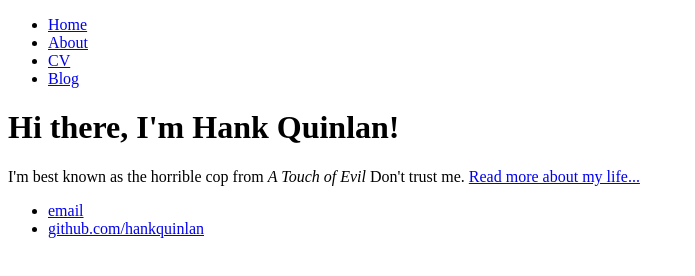
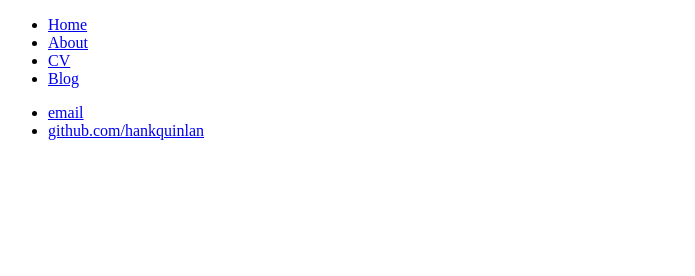
Before and after one commit to allison-lim/allison-lim.github.io, a plain HTML site: page index.html in a window 1280 px wide. Shown: the whole page, without its empty margins (0-695 px from the left). Drawn offline with Linux system fonts and the light colour scheme.

Commit message:
Update index.html

```diff
--- a/index.html
+++ b/index.html
@@ -13,10 +13,6 @@
     		</ul>
 		</nav>
 		<div class="container">
-    		<div class="blurb">
-        		<h1>Hi there, I'm Hank Quinlan!</h1>
-				<p>I'm best known as the horrible cop from <em>A Touch of Evil</em> Don't trust me. <a href="/about">Read more about my life...</a></p>
-    		</div><!-- /.blurb -->
 		</div><!-- /.container -->
 		<footer>
     		<ul>
```
